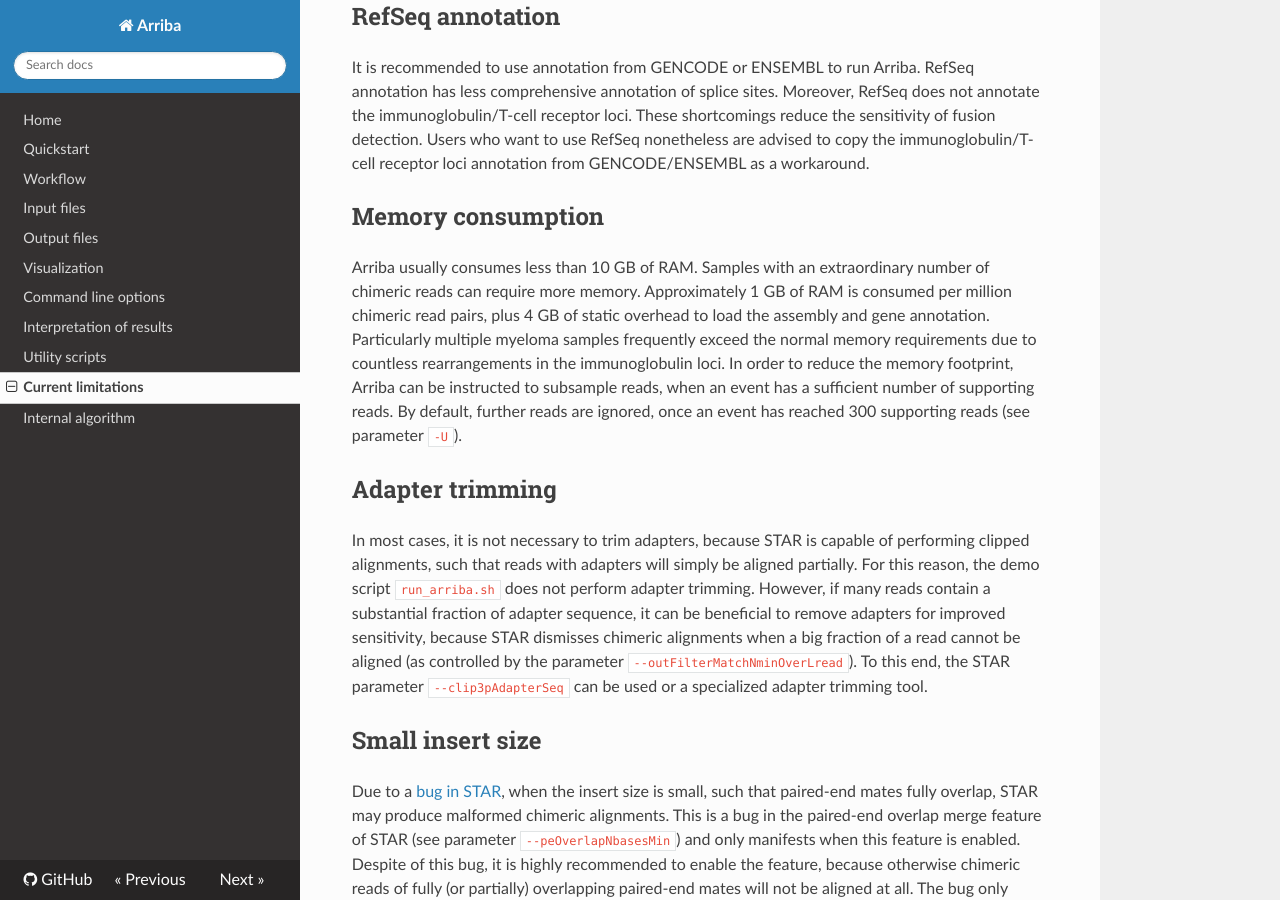
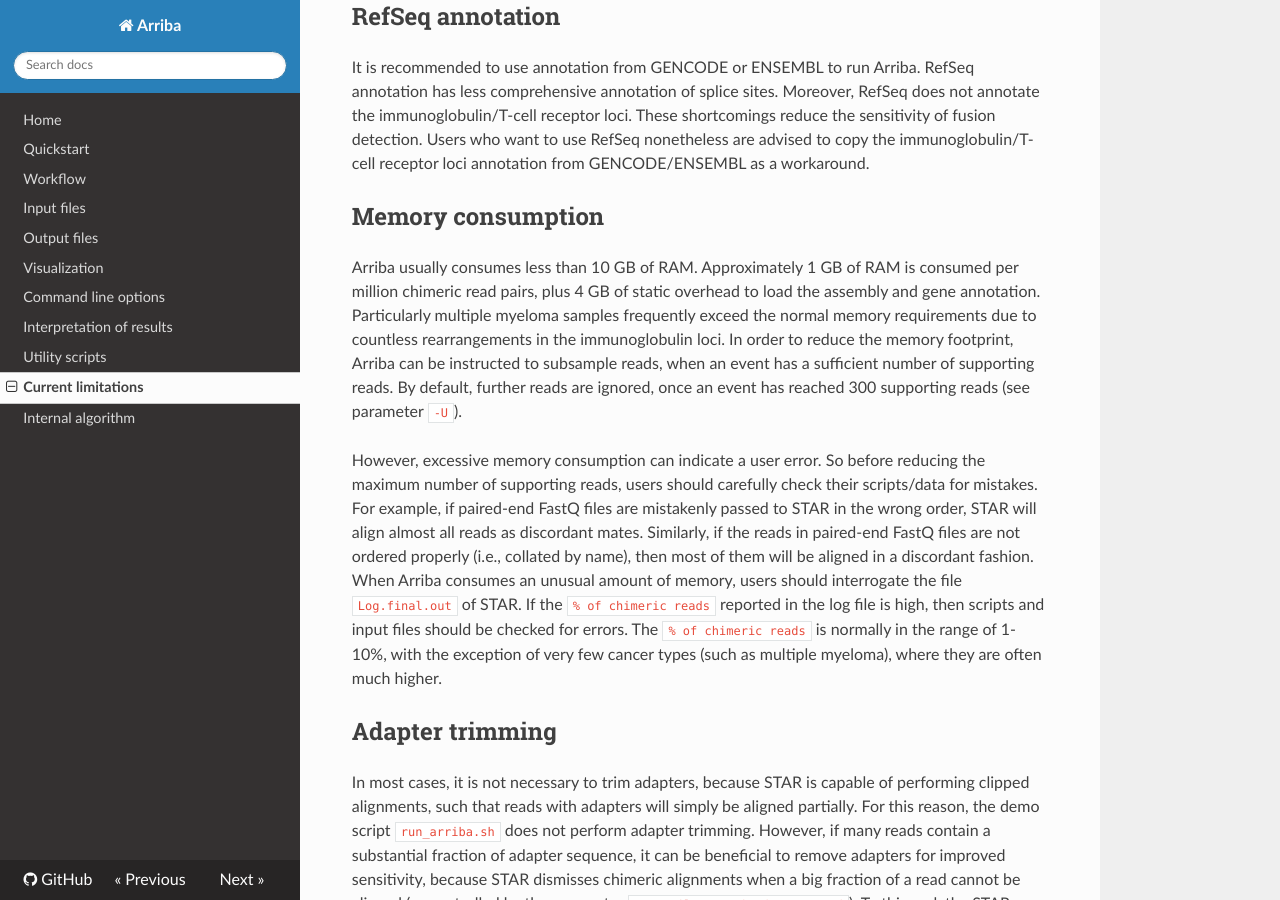
Before and after one commit to suhrig/arriba, an MkDocs documentation site: the page built from documentation/current-limitations.md, in a window 1280 px wide and 900 px high, scrolled down 323 px. Built offline with MkDocs 1.6.1, drawn with Linux system fonts in a browser that asks for light colours; nearby versions of some CDN libraries; old or Windows-style settings are respelled for this version of MkDocs.

Commit message:
troubleshooting tips for high memory consumption

```diff
--- a/documentation/current-limitations.md
+++ b/documentation/current-limitations.md
@@ -11,7 +11,9 @@
 Memory consumption
 ------------------
 
-Arriba usually consumes less than 10 GB of RAM. Samples with an extraordinary number of chimeric reads can require more memory. Approximately 1 GB of RAM is consumed per million chimeric read pairs, plus 4 GB of static overhead to load the assembly and gene annotation. Particularly multiple myeloma samples frequently exceed the normal memory requirements due to countless rearrangements in the immunoglobulin loci. In order to reduce the memory footprint, Arriba can be instructed to subsample reads, when an event has a sufficient number of supporting reads. By default, further reads are ignored, once an event has reached 300 supporting reads (see parameter `-U`).
+Arriba usually consumes less than 10 GB of RAM. Approximately 1 GB of RAM is consumed per million chimeric read pairs, plus 4 GB of static overhead to load the assembly and gene annotation. Particularly multiple myeloma samples frequently exceed the normal memory requirements due to countless rearrangements in the immunoglobulin loci. In order to reduce the memory footprint, Arriba can be instructed to subsample reads, when an event has a sufficient number of supporting reads. By default, further reads are ignored, once an event has reached 300 supporting reads (see parameter `-U`).
+
+However, excessive memory consumption can indicate a user error. So before reducing the maximum number of supporting reads, users should carefully check their scripts/data for mistakes. For example, if paired-end FastQ files are mistakenly passed to STAR in the wrong order, STAR will align almost all reads as discordant mates. Similarly, if the reads in paired-end FastQ files are not ordered properly (i.e., collated by name), then most of them will be aligned in a discordant fashion. When Arriba consumes an unusual amount of memory, users should interrogate the file `Log.final.out` of STAR. If the `% of chimeric reads` reported in the log file is high, then scripts and input files should be checked for errors. The `% of chimeric reads` is normally in the range of 1-10%, with the exception of very few cancer types (such as multiple myeloma), where they are often much higher.
 
 Adapter trimming
 ----------------
```
